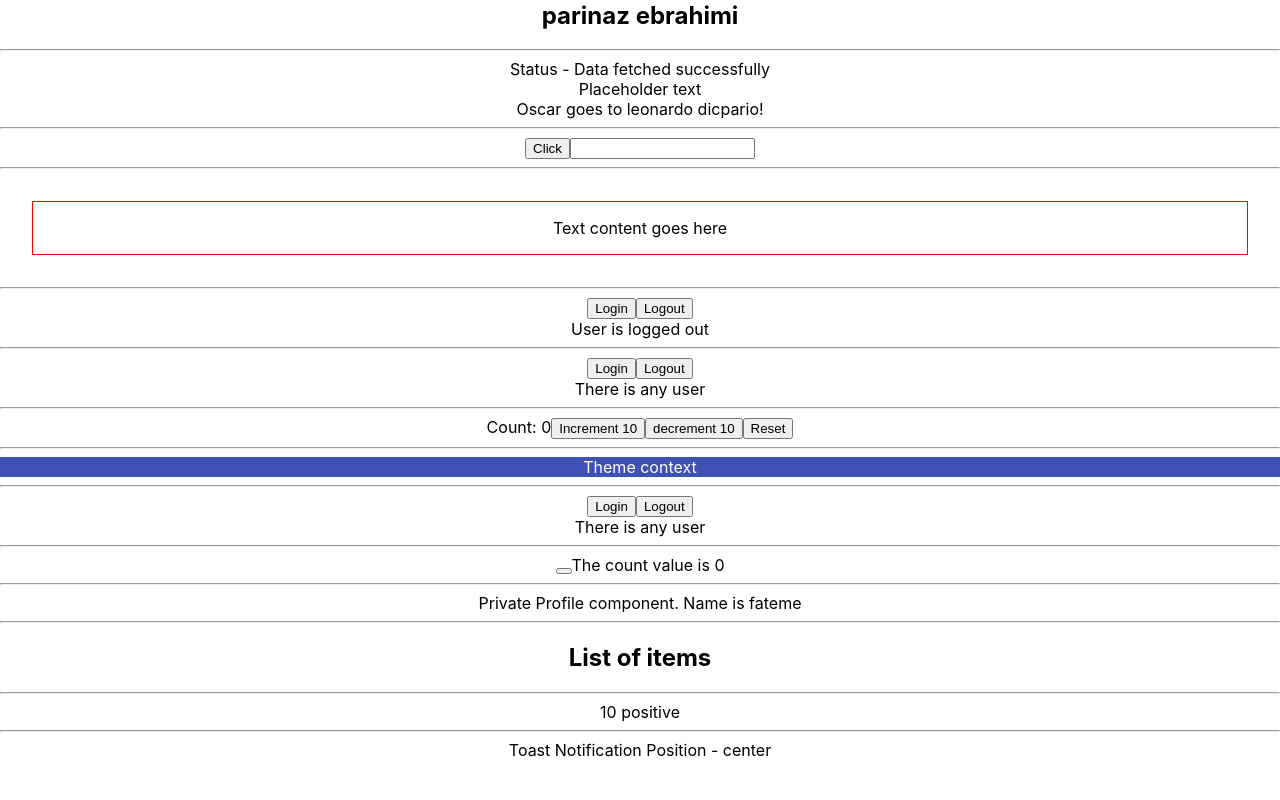
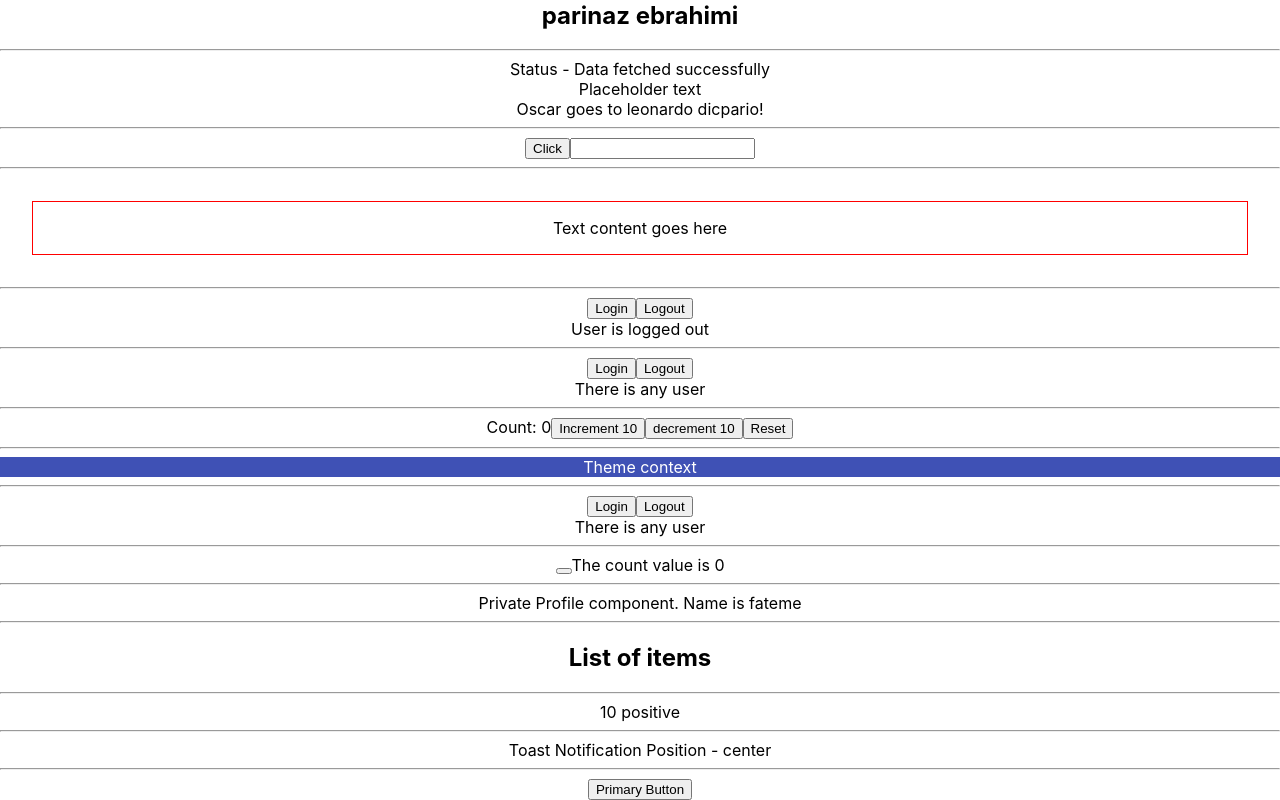
Before and after one commit to fatemeRasolzade/react-typescript-demo, a React (Create React App) app: page / in a window 1280 px wide. Shown: the part 206-1006 px from the top of the page. Before the commit the page ends 966 px from the top, so only its background shows below. Built offline with nearby package versions, Linux system fonts and the light colour scheme.

Commit message:
learning Wrapping HTML Elements

```diff
--- a/src/App.tsx
+++ b/src/App.tsx
@@ -10,6 +10,7 @@ import { UserContextProvider } from "./components/context/UserContext";
 import List from "./components/generics/List";
 import Greet from "./components/Greet";
 import Heading from "./components/Heading";
+import CustomButton from "./components/html/Button";
 import Input from "./components/Input";
 import Oscar from "./components/Oscar";
 import Person from "./components/Person";
@@ -90,6 +91,8 @@ function App() {
       <RandomNumber value={10} isPositive />
       <hr />
       <Toast position="center" />
+      <hr />
+      <CustomButton variant="primary">Primary Button</CustomButton>
     </div>
   );
 }
--- /dev/null
+++ b/src/components/html/Button.tsx
@@ -0,0 +1,14 @@
+type ButtonProps = {
+  variant: "primary" | "secondary"
+  children: string
+} & Omit<React.ComponentProps<"button">, 'children'>
+
+const CustomButton = ({ variant, children, ...rest }: ButtonProps) => {
+  return (
+    <button className={`class-with-${variant}`} {...rest}>
+      {children}
+    </button>
+  );
+};
+
+export default CustomButton;
```
Also changed, not shown: src/components/html/Input.tsx (added, +7 -0 lines).
